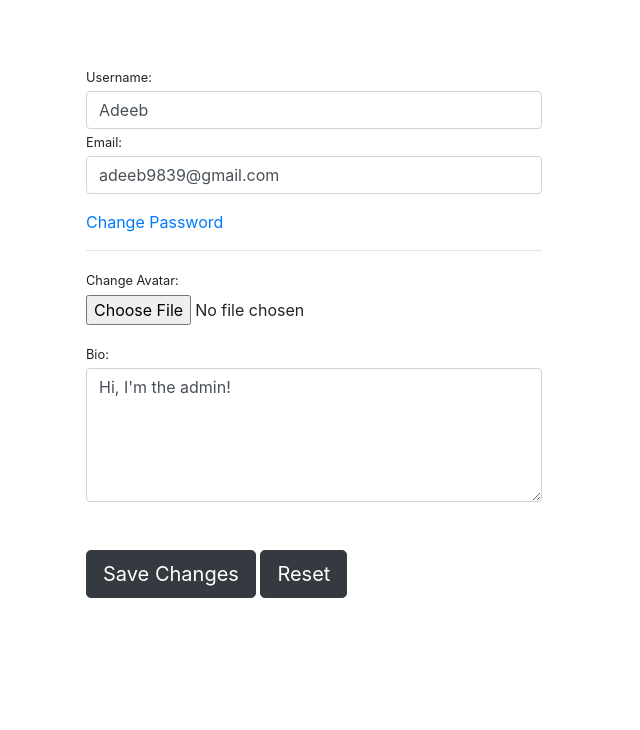
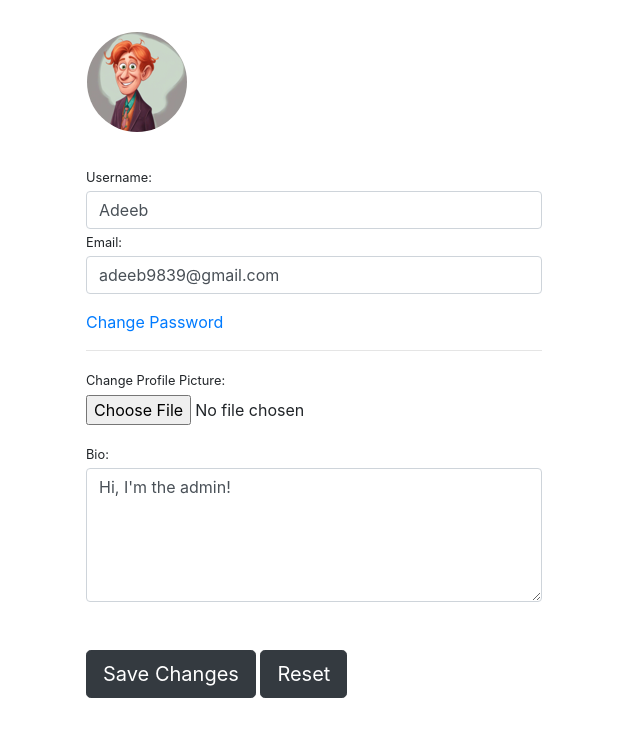
Before and after one commit to Addy-codes/django-user-auth, a Django app: page /profile/ in a window 1280 px wide. Shown: the part 88-818 px from the top of the page, without its empty margins (0-640 px from the left). Before the commit the page ends 686 px from the top, so only its background shows below. Run offline with Django 4.2, Linux system fonts and the light colour scheme; a user stored in the database is signed in; data comes from the database, SQL or seed files in the repository; both versions use the stored data as it was after the commit; some libraries are stand-ins or nearby versions.

Commit message:
models fix

```diff
--- a/users/models.py
+++ b/users/models.py
@@ -12,7 +12,7 @@ class Profile(models.Model):
     # lastname = models.CharField(max_length = 80, blank = True)
     # email = models.CharField(max_length = 200, blank = True)
     age = models.PositiveIntegerField(null=True, blank=True)
-    profile_picture = models.ImageField(upload_to='profile_pics/', blank=True, null=True)
+    profile_picture = models.ImageField(default='default.png',upload_to='profile_pics/', blank=True, null=True)
     bio = models.TextField(max_length=500, blank=True)
     contact_number = models.CharField(max_length=15, blank=True)
     address = models.TextField(max_length=300, blank=True)
--- a/users/templates/users/profile.html
+++ b/users/templates/users/profile.html
@@ -2,7 +2,7 @@
 {% block title %}Profile Page{% endblock title %}
 {% block content %}
 <div class="row my-3 p-3">
-    <img class="rounded-circle account-img" src="{{ user.profile.avatar.url }} " style="cursor: pointer;" />
+    <img class="rounded-circle account-img" src="{{ user.profile.profile_picture.url }} " style="cursor: pointer;" />
 </div>
 {% if user_form.errors %}
 <div class="alert alert-danger alert-dismissible" role="alert">
@@ -30,7 +30,7 @@
                 <div class="form-group">
                     <a href="#">Change Password</a>
                     <hr>
-                    <label class="small mb-1">Change Avatar:</label>
+                    <label class="small mb-1">Change Profile Picture:</label>
                     {{ profile_form.avatar }}
                 </div>
                 <label class="small mb-1">Bio:</label> {{ profile_form.bio }}
```
Also changed, not shown: db.sqlite3, media/default.jpg (deleted), media/default.png (added), media/profile_pics/image_30.png.
